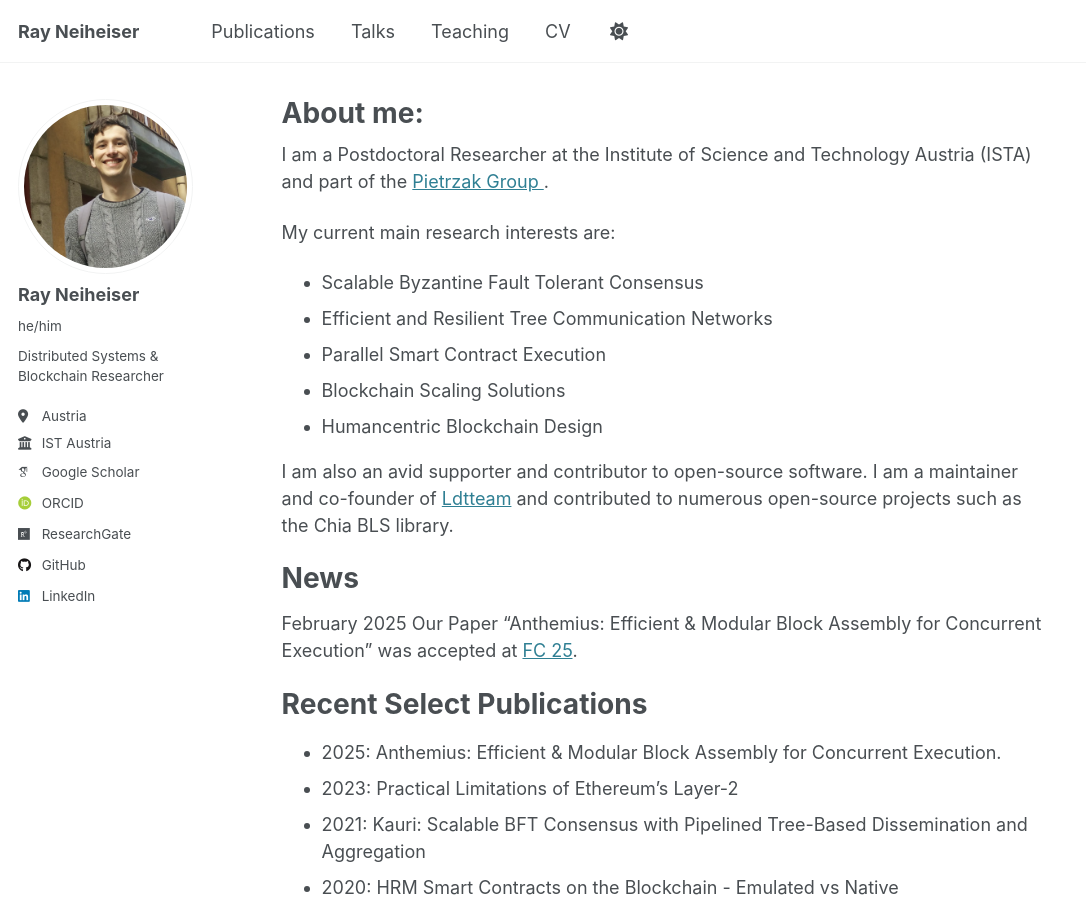
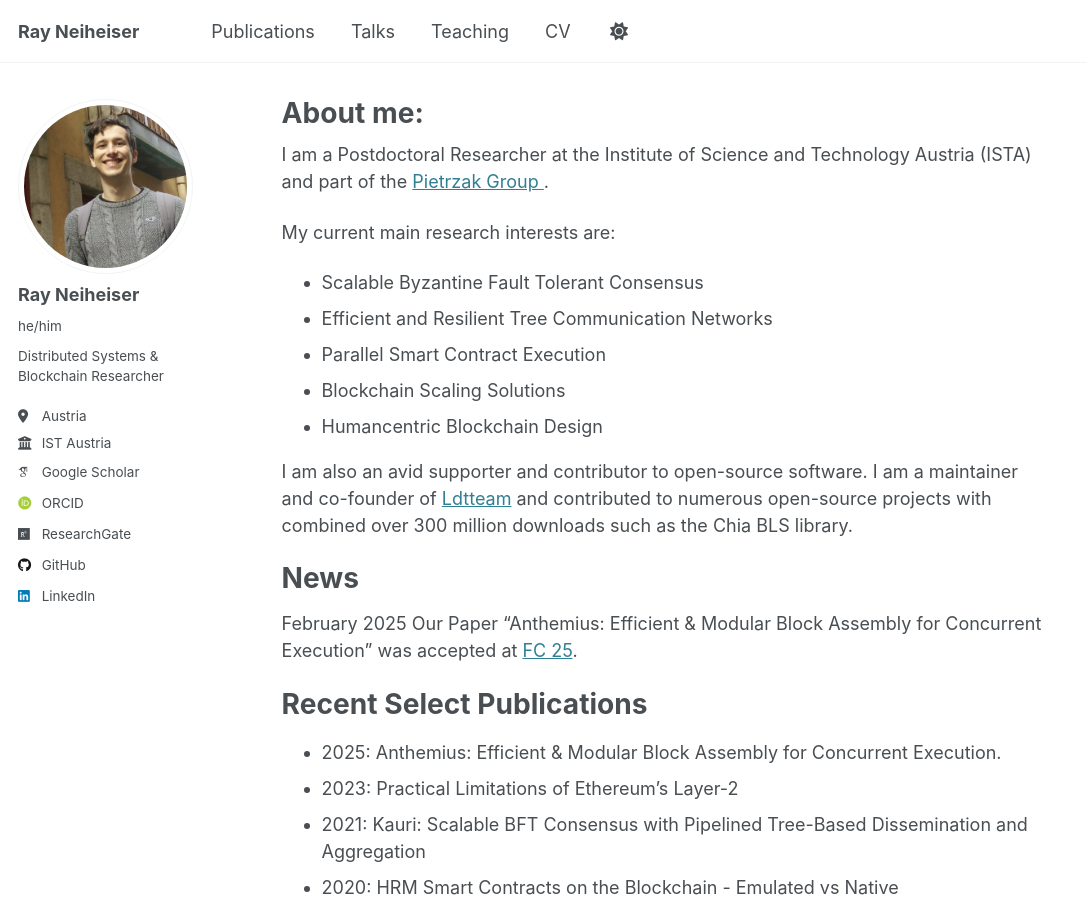
Before and after one commit to Ray-Neiheiser/ray-neiheiser.github.io, a Jekyll site: the page built from _pages/about.md, in a window 1280 px wide and 900 px high. Shown: the whole window, without its empty margins (0-1086 px from the left). Built offline with Jekyll 4.4.1, drawn with Linux system fonts in a browser that asks for light colours; some web fonts are replaced.

Commit message:
adjust desc

```diff
--- a/_pages/about.md
+++ b/_pages/about.md
@@ -17,7 +17,8 @@ My current main research interests are:
 - Blockchain Scaling Solutions
 - Humancentric Blockchain Design
 
-I am also an avid supporter and contributor to open-source software. I am a maintainer and co-founder of [Ldtteam](https://github.com/ldtteam) and contributed to numerous open-source projects such as the Chia BLS library.
+I am also an avid supporter and contributor to open-source software.
+I am a maintainer and co-founder of [Ldtteam](https://github.com/ldtteam) and contributed to numerous open-source projects with combined over 300 million downloads such as the Chia BLS library.
 
 News
 ======
```
